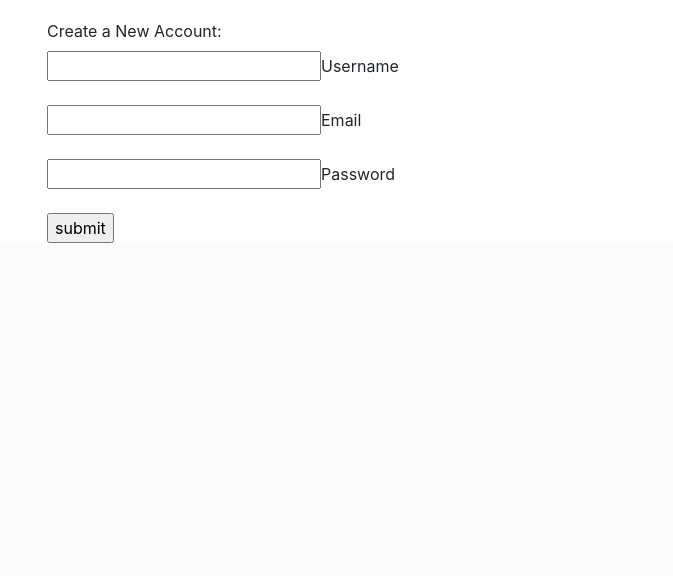
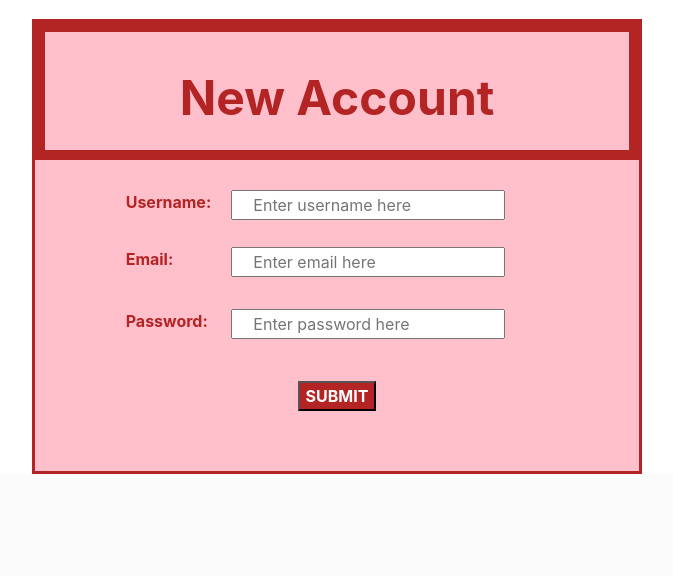
Before and after one commit to EKim-NY/my_hackbright_project_timetracker, a Flask app: page /new_account in a window 1280 px wide. Shown: the part 224-800 px from the top of the page, without its empty margins (303-976 px from the left). Run offline with Flask 2, Linux system fonts and the light colour scheme; some libraries are stand-ins or nearby versions.

```diff
--- a/server.py
+++ b/server.py
@@ -139,7 +139,7 @@ def show_existing_projects():
         if dropdown == 'search_existing_project':
             # return redirect('/view_project_sessions') // Page doesn't exist yet!
             # return redirect('/project_sessions')
-            return redirect('/session_pg<project_id>')
+            return redirect(f'/session_pg{project_id}')
         elif dropdown == 'create_new_project':
             return redirect('/new_project')
 
@@ -169,7 +169,7 @@ def create_new_project():
             new_project_obj = crud.create_project(session.get('user_id'), np_name, np_type, np_rate, np_notes)
             # return redirect(f'/session_pg/{new_project_obj.project_id}')
 
-            return redirect('/session_pg<project_id>')
+            return redirect(f'/session_pg{new_project_obj.project_id}')
             flash('New project created')
 
         else:
--- a/static/css/style.css
+++ b/static/css/style.css
@@ -64,7 +64,7 @@ input[type="text" i] {
 }
 
 .login-input-box {
-    border: 3px solid red;
+    border: 3px solid #b32424;
     background-color: pink;
 }
 
--- a/templates/login.html
+++ b/templates/login.html
@@ -48,7 +48,7 @@
     </span>
 
     <span class="row justify-content-center" id="row-3">
-      <div class="row justify-content-center" action="/login" method="POST">
+      <div class="row justify-content-center">
         <button type="submit" class="submit-btn">LOGIN</button>
       </div>
     </span>
--- a/templates/new_account.html
+++ b/templates/new_account.html
@@ -4,25 +4,82 @@
 
 {% block body %}
 
+  {# IMAGE #}
   <div class="row justify-content-center">
       <div style="width:50%;height:0;padding-bottom:20%;position:relative;">
         <iframe src="https://giphy.com/embed/WSxVrga7NqKlkmC13M" width="100%" height="100%" style="position:absolute" frameBorder="0" class="giphy-embed" allowFullScreen></iframe>
       </div>
   </div>
 
-  <div class="container">
-    <form action='new_account' method="post">
-      <label>Create a New Account:</label>
-      <br>
-      <input type="text" id="new_account" name="new_username">Username <br><br>
-      <input type="text" id="new_account" name="new_email">Email <br><br>
-      <input type="text" id="new_account" name="new_password">Password<br><br>
-      <input type="submit" value="submit">
-    </form>
-  </div>
+    {# FORM #}
+   <form action="/new_account" method="POST" class="login-input-box">
+    <div class="container-fluid form-container">
+      <span class="row justify-content-center" id="row-1">
+        <div class="col-12">
+            <p style="text-align:center; font-size:3rem; color:#b32424; font-weight:bold;" >New Account</p>
+          </div>
+        </div>
+      </span>
 
-  <div class="confirm_msg">
-    {# JQuery here to display msg? #}
 
-  </div>
-{% endblock %}
+    <div class="row justify-content-center" id="row-1">
+        <div class="col-2">
+          <div class="row justify-content-left">
+            <label class="label-name">Username:</label>
+          </div>
+        </div>
+
+        <div class="col-6">
+          <div class="row justify-content-left">
+            {# <form action="/login" method="POST" class="login-input-box"> #}
+              <input class="login-field" type="text" name="new_username" placeholder="Enter username here">
+            {# </form> #}
+          </div>
+        </div>
+    </div>
+
+
+    <div class="row justify-content-center" id="row-2">
+        <div class="col-2">
+          <div class="row justify-content-left">
+            <label class="label-name">Email:</label>
+          </div>
+        </div>
+
+        <div class="col-6">
+          <div class="row justify-content-left">
+            {# <form action="/login" method="POST" class="login-input-box"> #}
+              <input class="login-field" type="text" name="new_email" placeholder="Enter email here">
+            {# </form> #}
+          </div>
+        </div>
+    </div>
+
+    <div class="row justify-content-center" id="row-2">
+      <div class="col-2">
+        <div class="row justify-content-left">
+          <label class="label-name">Password:</label>
+        </div>
+      </div>
+
+      <div class="col-6">
+        <div class="row justify-content-left">
+          {# <form action="/login" method="POST" class="login-input-box"> #}
+            <input class="login-field" type="text" name="new_password" placeholder="Enter password here">
+          {# </form> #}
+        </div>
+      </div>
+    </div>
+
+      <span class="row justify-content-center" id="row-3">
+        <div class="row justify-content-center">
+          <button type="submit" class="submit-btn">SUBMIT</button>
+        </div>
+      </span>
+    </div>
+
+
+  </div> <!-- form-container -->
+  </form> <!-- FORM -->
+
+  {% endblock %}
```
Also changed, not shown: templates/projects.html (+5 -3 lines), templates/session.html (+1 -9 lines).
